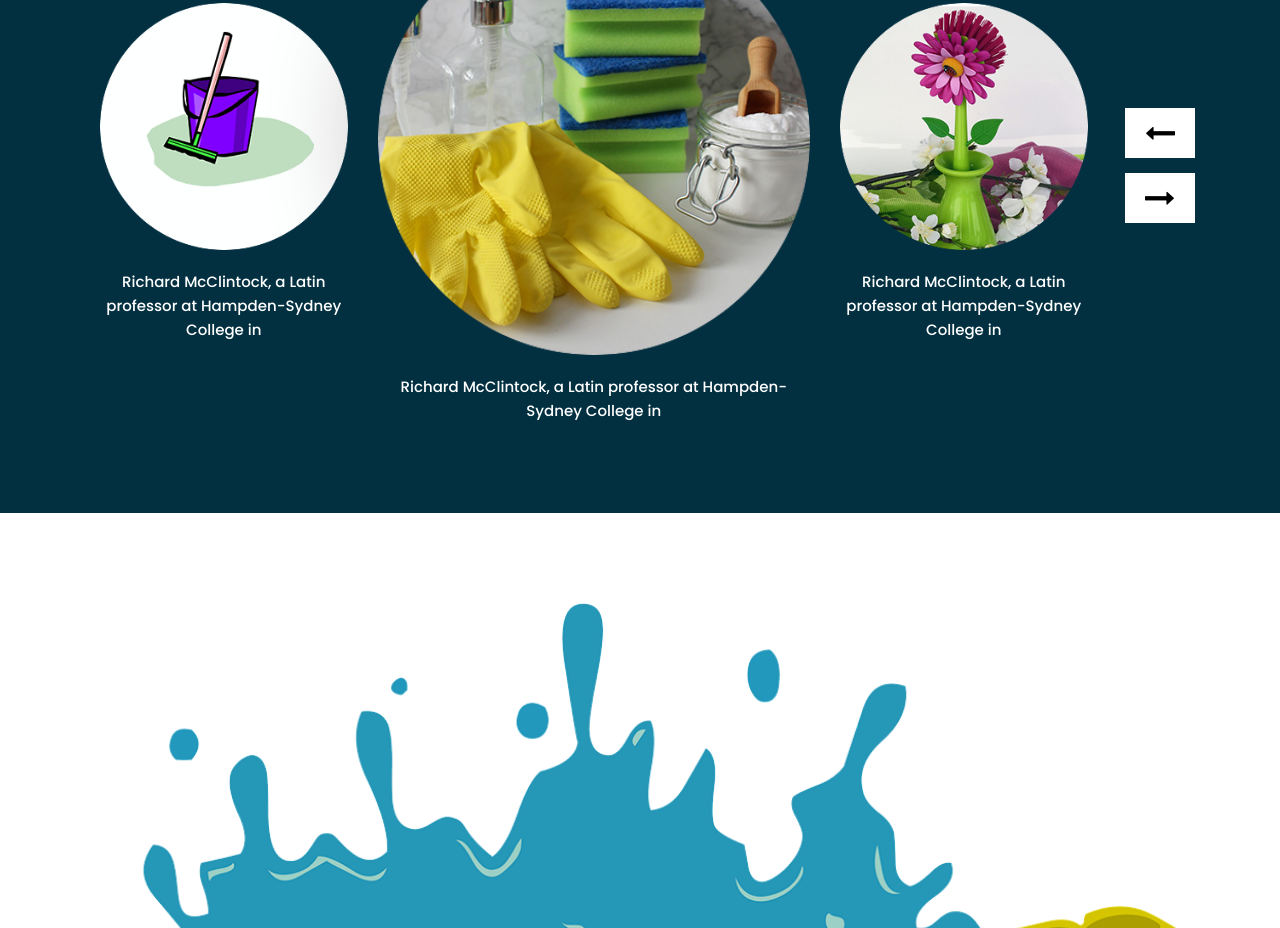
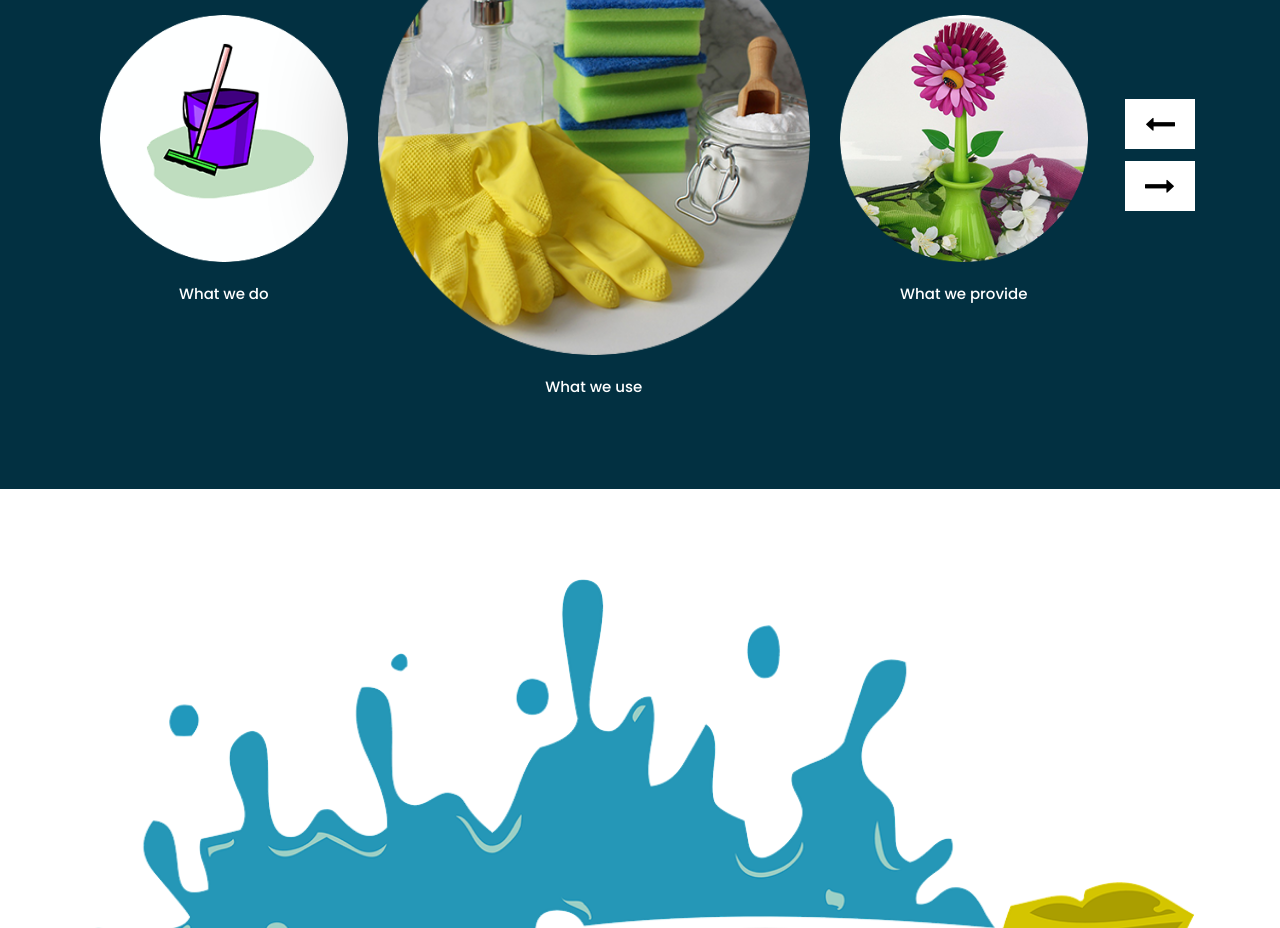
Before and after one commit to WasanaTR/BUSI653_2022_Wasana, a plain HTML site: page index.html in a window 1280 px wide. Shown: the part 1972-2900 px from the top of the page. Drawn offline with nearby package versions, Linux system fonts and the light colour scheme; some packages are replaced by stand-ins of ours.

Commit message:
Update index.html

```diff
--- a/index.html
+++ b/index.html
@@ -258,19 +258,19 @@
                                     <div class="col-md-3">
                                        <div class="our">
                                           <figure><img src="images/our.png" alt="#"/></figure>
-                                          <p>Richard McClintock, a Latin professor at Hampden-Sydney College in  </p>
+                                          <p>What we do  </p>
                                        </div>
                                     </div>
                                     <div class="col-md-5">
                                        <div class="our">
                                           <figure><img src="images/our3.png" alt="#"/></figure>
-                                          <p>Richard McClintock, a Latin professor at Hampden-Sydney College in  </p>
+                                          <p>What we use  </p>
                                        </div>
                                     </div>
                                     <div class="col-md-3">
                                        <div class="our">
                                           <figure><img src="images/our2.png" alt="#"/></figure>
-                                          <p>Richard McClintock, a Latin professor at Hampden-Sydney College in  </p>
+                                          <p>What we provide  </p>
                                        </div>
                                     </div>
                                  </div>
@@ -284,19 +284,19 @@
                                     <div class="col-md-3">
                                        <div class="our">
                                           <figure><img src="images/our.png" alt="#"/></figure>
-                                          <p>Richard McClintock, a Latin professor at Hampden-Sydney College in  </p>
+                                          <p>What we do  </p>
                                        </div>
                                     </div>
                                     <div class="col-md-5">
                                        <div class="our">
                                           <figure><img src="images/our3.png" alt="#"/></figure>
-                                          <p>Richard McClintock, a Latin professor at Hampden-Sydney College in  </p>
+                                          <p>What we use   </p>
                                        </div>
                                     </div>
                                     <div class="col-md-3">
                                        <div class="our">
                                           <figure><img src="images/our2.png" alt="#"/></figure>
-                                          <p>Richard McClintock, a Latin professor at Hampden-Sydney College in  </p>
+                                          <p>What we provide  </p>
                                        </div>
                                     </div>
                                  </div>
@@ -310,19 +310,19 @@
                                     <div class="col-md-3">
                                        <div class="our">
                                           <figure><img src="images/our.png" alt="#"/></figure>
-                                          <p>Richard McClintock, a Latin professor at Hampden-Sydney College in  </p>
+                                          <p>What we do  </p>
                                        </div>
                                     </div>
                                     <div class="col-md-5">
                                        <div class="our">
                                           <figure><img src="images/our3.png" alt="#"/></figure>
-                                          <p>Richard McClintock, a Latin professor at Hampden-Sydney College in  </p>
+                                          <p>What we use   </p>
                                        </div>
                                     </div>
                                     <div class="col-md-3">
                                        <div class="our">
                                           <figure><img src="images/our2.png" alt="#"/></figure>
-                                          <p>Richard McClintock, a Latin professor at Hampden-Sydney College in  </p>
+                                          <p>What we provide  </p>
                                        </div>
                                     </div>
                                  </div>
@@ -467,7 +467,7 @@
                <div class="container">
                   <div class="row">
                      <div class="col-md-12">
-                        <p>Copyright 2019 All Right Reserved By <a href="https://html.design/">Free  html Templates</a></p>
+                        <p>Copyright 2022 All Right Reserved By wtrCompany.com</p>
                      </div>
                   </div>
                </div>
```
